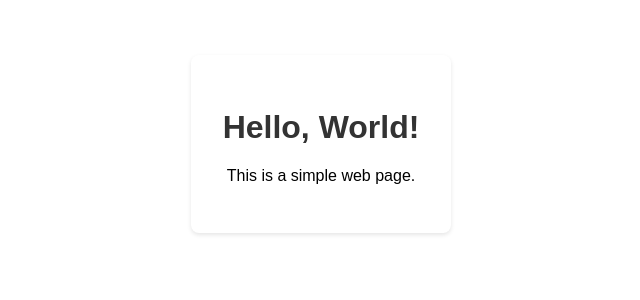
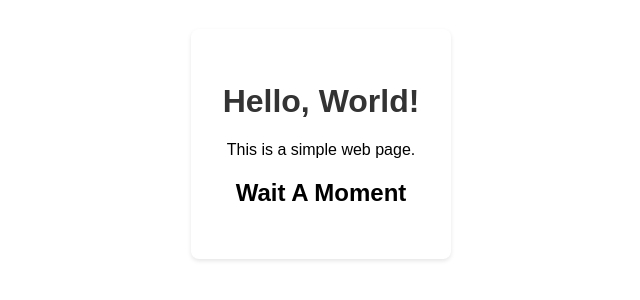
Before and after one commit to mina945/babytree.world, a plain HTML site: page index.html in a window 1280 px wide. Shown: the part 256-556 px from the top of the page, without its empty margins (319-959 px from the left). Drawn offline with Linux system fonts and the light colour scheme.

```diff
--- a/index.html
+++ b/index.html
@@ -39,6 +39,7 @@
     <div class="container">
         <h1>Hello, World!</h1>
         <p>This is a simple web page.</p>
+        <h2>Wait A Moment</h2>
     </div>
 </body>
 </html>
```
